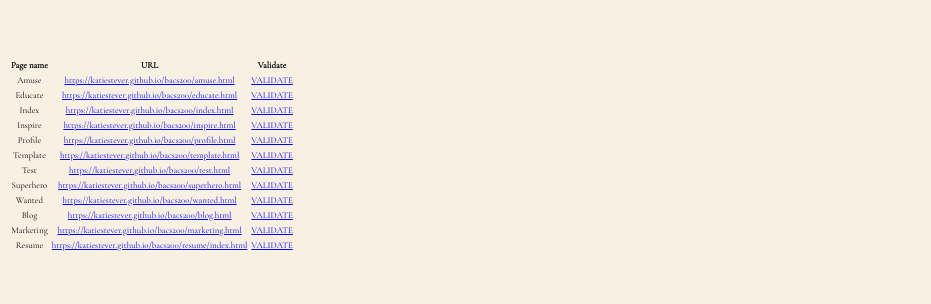
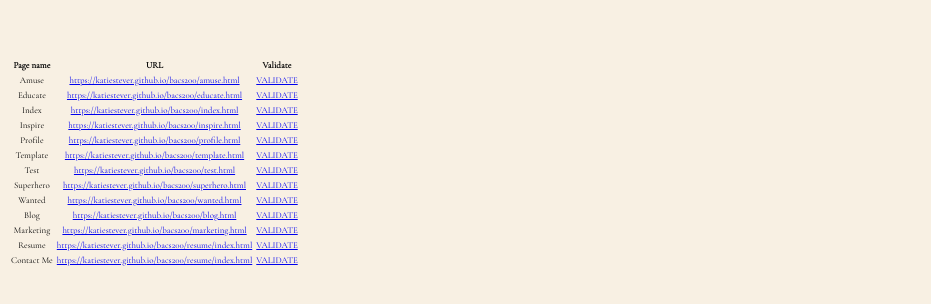
Before and after one commit to KatieStever/KatieStever.gethub.io, a plain HTML site: page bacs200/test.html in a window 1280 px wide. Shown: the part 166-470 px from the top of the page, without its empty margins (0-931 px from the left). Drawn offline with Linux system fonts and the light colour scheme.

Commit message:
Update test.html

```diff
--- a/bacs200/test.html
+++ b/bacs200/test.html
@@ -85,6 +85,12 @@
 	<td><a href="https://validator.w3.org/nu/?doc=https%3A%2F%2Fkatiestever.github.io%2Fbacs200%2Fresume%2Findex.html">VALIDATE</a>
 	</td>
 </tr>
+<tr>
+	<td>Contact Me</td>
+	<td><a href="resume/contact.html">https://katiestever.github.io/bacs200/resume/index.html</a></td>
+	<td><a href="https://katiestever.github.io/bacs200/resume/contact.html">VALIDATE</a>
+	</td>
+</tr>
 </table>
 </body>
 </html>
```
